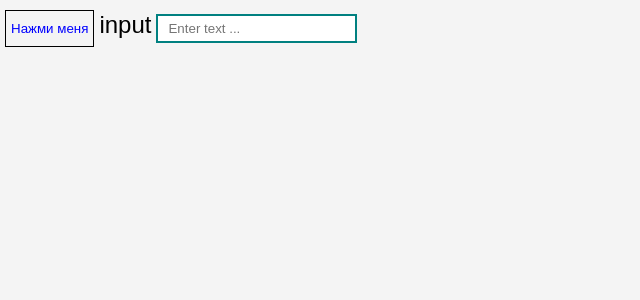
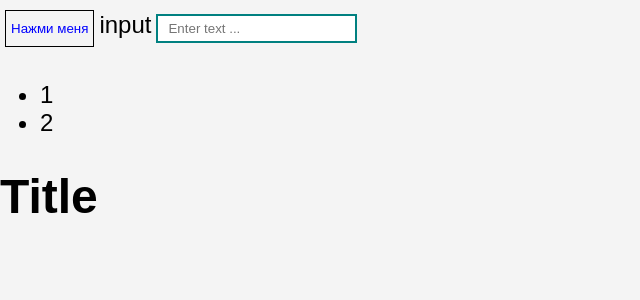
Before and after one commit to KarkenVisualGit/otus-storybook-react-2023, a React app: page / in a window 1280 px wide. Shown: the top 300 px of the page, without its empty margins (0-640 px from the left). Built offline with nearby package versions, Linux system fonts and the light colour scheme.

Commit message:
add storybook for MyInput add Title

```diff
--- /dev/null
+++ b/src/Header/Header.tsx
@@ -0,0 +1,14 @@
+import React, { FC, ReactNode } from "react";
+
+export interface MyComponentProps {
+  level: number;
+  children: ReactNode;
+}
+
+export const Title: FC<MyComponentProps> = ({ level, children }) => {
+  const Tag = `h${level}` as keyof JSX.IntrinsicElements;
+
+  return <Tag>{children}</Tag>;
+};
+
+export default Title;
--- /dev/null
+++ b/src/Todo/TodoList.tsx
@@ -0,0 +1,10 @@
+import React from "react";
+
+export default function TodoList() {
+  return (
+    <ul>
+      <li>1</li>
+      <li>2</li>
+    </ul>
+  );
+}
--- a/src/index.tsx
+++ b/src/index.tsx
@@ -3,6 +3,8 @@ import { createRoot } from "react-dom/client";
 import MyButton from "./MyButton/MyButton";
 import MyInput from "./MyInput/MyInput";
 import "./style/style.css";
+import TodoList from "./Todo/TodoList";
+import Title from "./Header/Header";
 
 export const App = () => (
   <div>
@@ -10,6 +12,8 @@ export const App = () => (
       Нажми меня
     </MyButton>
     <MyInput placeholder="Enter text ..." label="input" big={false} />
+    <TodoList></TodoList>
+    <Title level={1}>Title</Title>
   </div>
 );
 
@@ -18,5 +22,3 @@ if (rootElement) {
   const root = createRoot(rootElement);
   root.render(<App />);
 }
-
-export { MyButton, MyInput };
```
Also changed, not shown: 2 other files (tests, documents, lock files or other folders).
